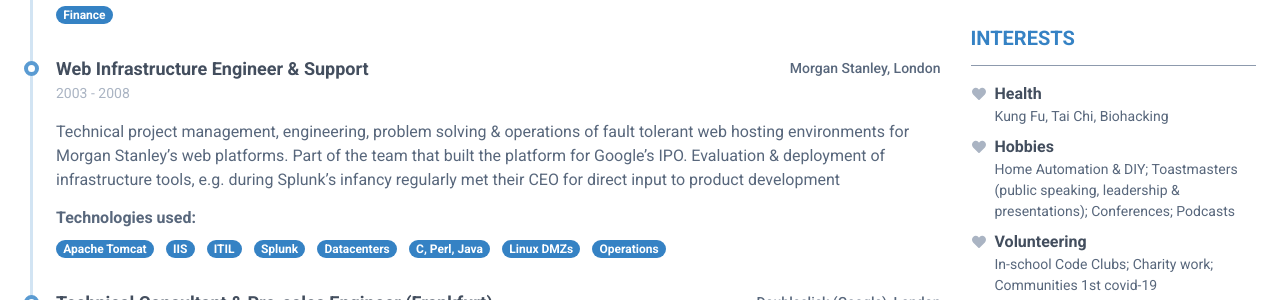
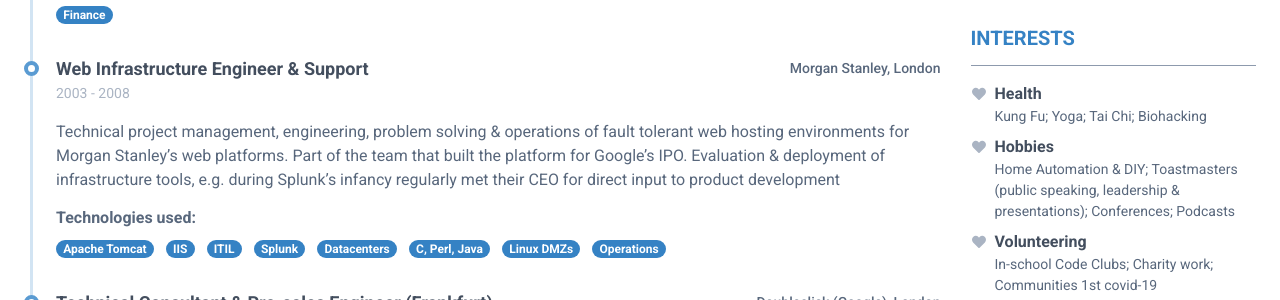
Before and after one commit to Hamy200/resume, a Jekyll site: the page built from index.markdown, in a window 1280 px wide. Shown: the part 1236-1536 px from the top of the page. Built offline with Jekyll 4.4.1, drawn with Linux system fonts in a browser that asks for light colours; nearby versions of some CDN libraries.

Commit message:
Update data.yml

```diff
--- a/_data/data.yml
+++ b/_data/data.yml
@@ -123,7 +123,7 @@ experiences:
 awards:
   - name: Health
     description: |
-      Kung Fu, Tai Chi, Biohacking
+      Kung Fu; Yoga; Tai Chi; Biohacking
   - name: Hobbies
     description: |
        Home Automation & DIY; Toastmasters (public speaking, leadership & presentations); Conferences; Podcasts
```
